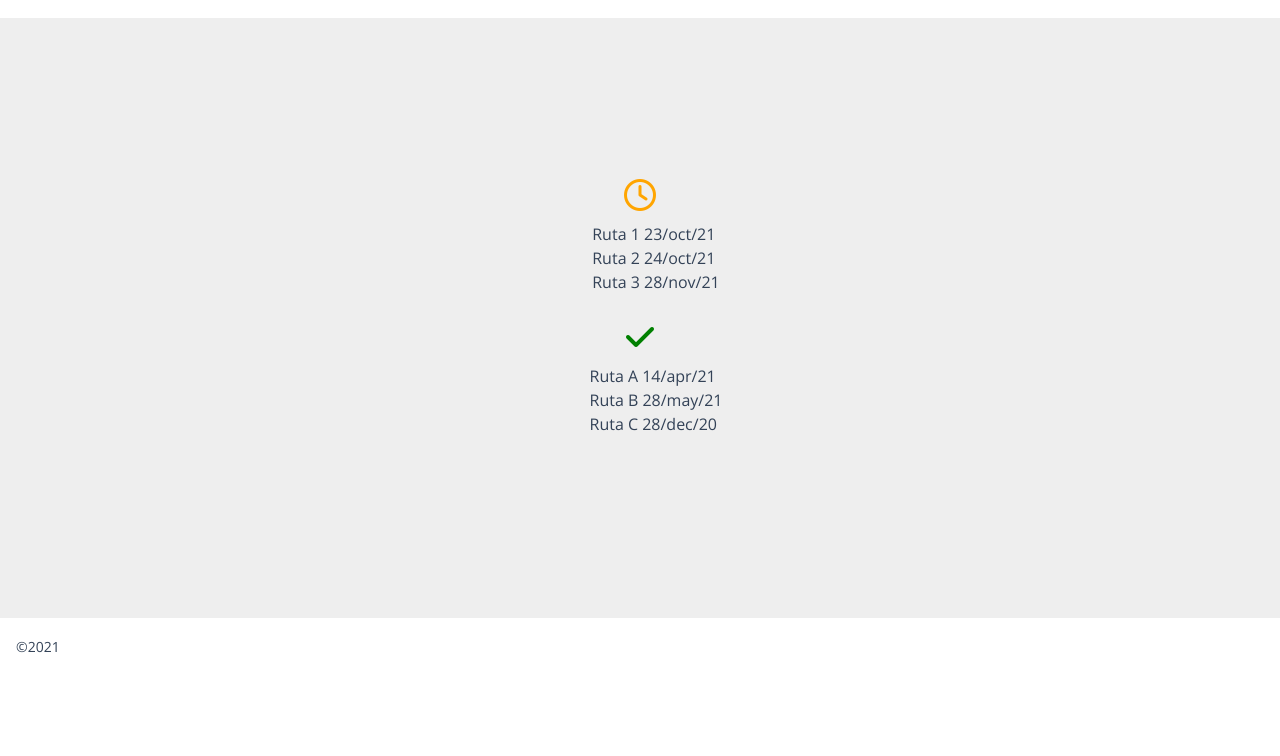
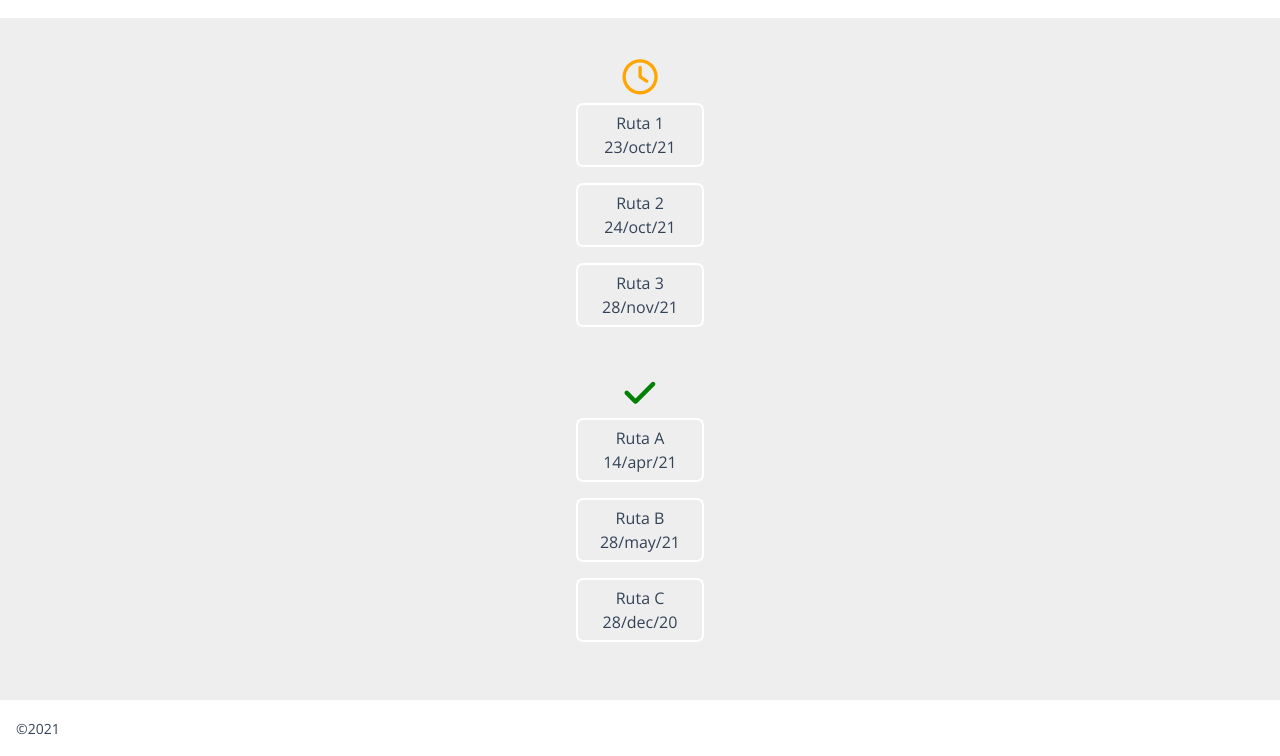
Before and after one commit to mZubeldia/truckdelivery, a React app: page / in a window 1280 px wide. Shown: the part 70-826 px from the top of the page. Before the commit the page ends 800 px from the top, so only its background shows below. Built offline with nearby package versions, Linux system fonts and the light colour scheme.

Commit message:
add style to every task on landding page

```diff
--- a/src/components/Home.js
+++ b/src/components/Home.js
@@ -1,10 +1,9 @@
 const Home = () => {
   return (
     <main className="main main-landing">
-      <h2>
+      <ul className="main__list pending">
         <i class="far fa-clock pending-icon"></i>
-      </h2>
-      <ul className="main__list pending">
+
         <li className="main__list__item">
           Ruta 1 <div class="hidden">23/oct/21</div>
         </li>
@@ -15,10 +14,10 @@ const Home = () => {
           Ruta 3 <div class="hidden">28/nov/21</div>
         </li>
       </ul>
-      <h2>
+
+      <ul className="main__list done">
         <i class="fas fa-check done-icon"></i>
-      </h2>
-      <ul className="main__list done">
+
         <li className="main__list__item">
           Ruta A <div class="hidden">14/apr/21</div>
         </li>
--- a/src/stylesheet/layout/_landing.scss
+++ b/src/stylesheet/layout/_landing.scss
@@ -19,7 +19,7 @@
 }
 //main landing
 .main-landing {
-  height: 75vh;
+  //height: 75vh;
 }
 
 .hidden {
@@ -34,8 +34,34 @@
 
 .pending-icon{
   color: orange;
+  font-size: 2.20rem;
 }
 
 .done-icon {
   color:green;
+  font-size: 2.20rem;
+
 }
+
+.main__list {
+
+  display: flex;
+  text-align: center;
+  flex-direction: column;
+  padding: 1rem;
+
+  .main__list__item {
+    height: 4rem;
+    width: 8rem;
+    margin: 0.5rem 0;
+
+    border: solid 2px #fff;
+    border-radius: 7px;
+
+    display: flex;
+    flex-direction: column;
+    justify-content: center;
+    text-align: center;
+}
+
+}
```
